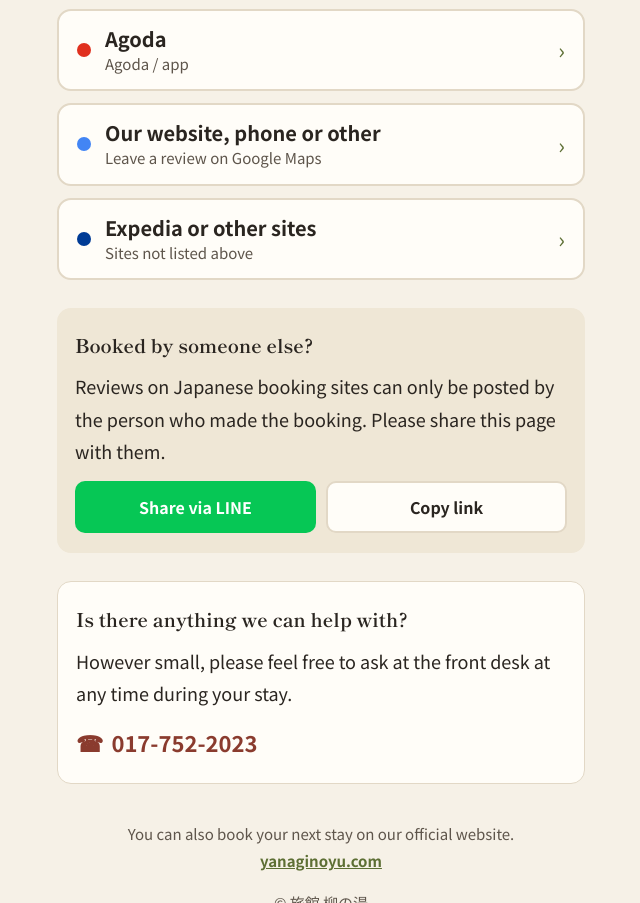
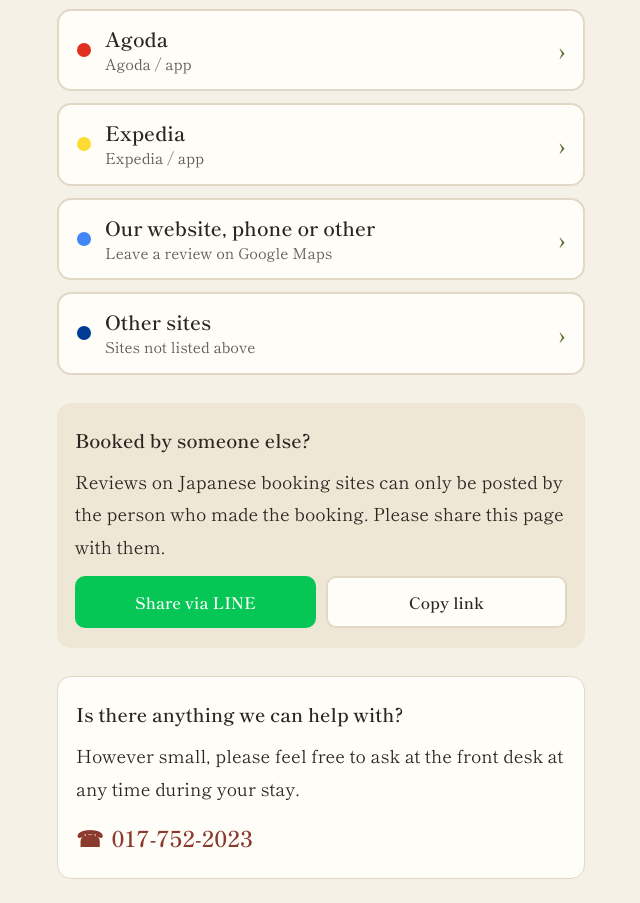
Before and after one commit to yanaginoyu250/yanaginoyu-review, a plain HTML site: page index.html in a window 1280 px wide. Shown: the part 861-1764 px from the top of the page, without its empty margins (319-959 px from the left). Drawn offline with Linux system fonts and the light colour scheme.

Commit message:
Add files via upload

```diff
--- a/index.html
+++ b/index.html
@@ -7,7 +7,7 @@
 <title>ご感想のお願い｜旅館 柳の湯</title>
 <link rel="preconnect" href="https://fonts.googleapis.com">
 <link rel="preconnect" href="https://fonts.gstatic.com" crossorigin>
-<link href="https://fonts.googleapis.com/css2?family=Shippori+Mincho:wght@500;700&family=Noto+Sans+JP:wght@400;500;700&display=swap" rel="stylesheet">
+<link href="https://fonts.googleapis.com/css2?family=Shippori+Mincho:wght@400;500;600&display=swap" rel="stylesheet">
 <script>
 /* ============================================================
    設定：リンク先はここだけ変更すればOKです
@@ -22,6 +22,8 @@ const CONFIG = {
   // Booking.com・Agoda：予約一覧（ログイン後に表示）。言語ごとのページは下の LANG_LINKS で切り替え
   booking: "https://secure.booking.com/mytrips.ja.html",
   agoda:   "https://www.agoda.com/ja-jp/account/bookings.html",
+  // Expedia：旅行（予約一覧）。ログイン後、宿泊済みの旅行から口コミを投稿
+  expedia: "https://www.expedia.co.jp/trips",
   // Google：Googleビジネスプロフィールの「クチコミを依頼」で取得できる短縮リンクに差し替えると、
   //         投稿画面が直接開きます（例：https://g.page/r/XXXXXXXX/review）
   google:  "https://www.google.com/maps?cid=18347113782654127880",
@@ -45,7 +47,7 @@ const CONFIG = {
 html{-webkit-text-size-adjust:100%}
 body{
   margin:0;background:var(--paper);color:var(--ink);
-  font-family:"Noto Sans JP","Hiragino Sans","Hiragino Kaku Gothic ProN","PingFang TC","Microsoft JhengHei",sans-serif;
+  font-family:"Shippori Mincho","Hiragino Mincho ProN","Yu Mincho","Songti TC","PMingLiU",serif;
   font-size:18px;line-height:1.8;
 }
 .wrap{max-width:560px;margin:0 auto;padding:0 16px 48px}
@@ -61,7 +63,7 @@ body{
 /* ヘッダー */
 header{text-align:center;padding:28px 0 8px}
 .sub{font-family:"Shippori Mincho","Hiragino Mincho ProN","Yu Mincho",serif;letter-spacing:.2em;font-size:15px;color:var(--ink-soft);margin:0}
-h1{font-family:"Shippori Mincho","Hiragino Mincho ProN","Yu Mincho",serif;font-weight:700;font-size:40px;letter-spacing:.15em;margin:4px 0 0;line-height:1.3}
+h1{font-family:"Shippori Mincho","Hiragino Mincho ProN","Yu Mincho",serif;font-weight:600;font-size:40px;letter-spacing:.15em;margin:4px 0 0;line-height:1.3}
 .rule{width:48px;height:2px;background:var(--yanagi);margin:18px auto}
 .lead{font-family:"Shippori Mincho","Hiragino Mincho ProN","Yu Mincho",serif;font-size:20px;font-weight:500;margin:0 0 10px;white-space:pre-line}
 h2,.box h3{text-wrap:balance}
@@ -78,8 +80,8 @@ h2{font-family:"Shippori Mincho","Hiragino Mincho ProN","Yu Mincho",serif;font-s
 }
 .choice:hover{border-color:var(--yanagi)}
 .choice:focus-visible{outline:3px solid var(--focus);outline-offset:2px}
-.choice[aria-expanded="true"]{border-color:var(--yanagi);box-shadow:0 0 0 3px #5d6f3422}
-.choice .name{font-size:20px;font-weight:700;display:block;line-height:1.4}
+.choice[aria-expanded="true"]{border-color:var(--yanagi);border-bottom-width:0;padding-bottom:16px;border-radius:14px 14px 0 0;background:var(--card)}
+.choice .name{font-size:20px;font-weight:600;display:block;line-height:1.4}
 .choice .hint{font-size:15px;color:var(--ink-soft);display:block;line-height:1.5}
 .choice .chev{margin-left:auto;font-size:22px;color:var(--yanagi);transition:transform .2s}
 .choice[aria-expanded="true"] .chev{transform:rotate(90deg)}
@@ -88,19 +90,20 @@ h2{font-family:"Shippori Mincho","Hiragino Mincho ProN","Yu Mincho",serif;font-s
 /* 手順パネル */
 .panel{
   background:var(--card);border:2px solid var(--yanagi);border-top:none;
-  border-radius:0 0 14px 14px;margin:-14px 0 0;padding:26px 18px 20px;
+  border-radius:0 0 14px 14px;margin:-12px 0 0;padding:4px 18px 20px;
 }
 .panel[hidden]{display:none}
+.panel::before{content:"";display:block;border-top:1px solid var(--line);margin:0 0 18px}
 .steps{list-style:none;margin:0 0 18px;padding:0;counter-reset:s}
 .steps li{position:relative;padding:0 0 12px 46px;counter-increment:s}
 .steps li::before{
   content:counter(s);position:absolute;left:0;top:2px;width:32px;height:32px;border-radius:50%;
-  background:var(--yanagi);color:#fff;font-weight:700;display:grid;place-items:center;font-size:17px;line-height:1
+  background:var(--yanagi);color:#fff;font-weight:600;display:grid;place-items:center;font-size:17px;line-height:1
 }
 .go{
   display:flex;align-items:center;justify-content:center;gap:8px;min-height:60px;
   border-radius:12px;background:var(--yanagi);color:#fff;text-decoration:none;
-  font-size:19px;font-weight:700;padding:12px 16px;text-align:center
+  font-size:19px;font-weight:600;padding:12px 16px;text-align:center
 }
 .go:focus-visible{outline:3px solid var(--focus);outline-offset:2px}
 .go.secondary{background:transparent;color:var(--yanagi);border:2px solid var(--yanagi);margin-top:10px}
@@ -113,21 +116,21 @@ h2{font-family:"Shippori Mincho","Hiragino Mincho ProN","Yu Mincho",serif;font-s
 .family{background:#efe7d6}
 .share{display:grid;grid-template-columns:1fr 1fr;gap:10px}
 .share a,.share button{
-  font:inherit;font-size:16px;font-weight:700;min-height:52px;border-radius:10px;
+  font:inherit;font-size:16px;font-weight:600;min-height:52px;border-radius:10px;
   display:flex;align-items:center;justify-content:center;text-decoration:none;cursor:pointer;padding:8px
 }
 .line{background:#06c755;color:#fff;border:none}
 .copy{background:var(--card);color:var(--ink);border:2px solid var(--line)}
 .help{background:var(--card);border:1px solid var(--line)}
-.tel{display:inline-flex;align-items:center;gap:8px;font-size:22px;font-weight:700;color:var(--accent);text-decoration:none}
+.tel{display:inline-flex;align-items:center;gap:8px;font-size:22px;font-weight:600;color:var(--accent);text-decoration:none}
 
 footer{text-align:center;margin-top:36px;font-size:15px;color:var(--ink-soft)}
-footer a{color:var(--yanagi);font-weight:700}
+footer a{color:var(--yanagi);font-weight:600}
 .toast{position:fixed;left:50%;bottom:24px;transform:translateX(-50%);background:var(--ink);color:#fff;
   padding:10px 18px;border-radius:999px;font-size:15px;opacity:0;transition:opacity .2s;pointer-events:none}
 .toast.show{opacity:1}
 
-html[lang="zh-Hant"] body{font-family:"Noto Sans TC","PingFang TC","Microsoft JhengHei","Noto Sans JP",sans-serif}
+html[lang="zh-Hant"] body{font-family:"Shippori Mincho","Songti TC","PMingLiU","Noto Serif TC",serif}
 @media (max-width:360px){h1{font-size:34px}.share{grid-template-columns:1fr}}
 .logo{margin:8px 0 0;line-height:0}
 .logo img{width:96px;height:auto}
@@ -217,6 +220,19 @@ html[lang="zh-Hant"] body{font-family:"Noto Sans TC","PingFang TC","Microsoft Jh
       <p class="note" data-i18n="intlNote"></p>
     </div>
 
+    <button class="choice" type="button" aria-expanded="false" aria-controls="p-expedia" data-key="expedia">
+      <span class="dot" style="background:#fddb32"></span>
+      <span><span class="name" data-i18n="expedia"></span><span class="hint" data-i18n="expediaHint"></span></span>
+      <span class="chev" aria-hidden="true">›</span>
+    </button>
+    <div class="panel" id="p-expedia" hidden>
+      <ol class="steps">
+        <li data-i18n="eS1"></li><li data-i18n="eS2"></li><li data-i18n="eS3"></li>
+      </ol>
+      <a class="go" data-link="expedia" target="_blank" rel="noopener"><span data-i18n="openExpedia"></span> ↗</a>
+      <p class="note" data-i18n="intlNote"></p>
+    </div>
+
     <button class="choice" type="button" aria-expanded="false" aria-controls="p-direct" data-key="direct">
       <span class="dot" style="background:#4285f4"></span>
       <span><span class="name" data-i18n="direct"></span><span class="hint" data-i18n="directHint"></span></span>
@@ -275,7 +291,12 @@ const T = {
     jalan:"じゃらん", jalanHint:"じゃらんnet・じゃらんアプリ",
     rakuten:"楽天トラベル", rakutenHint:"楽天トラベル・楽天トラベルアプリ",
     direct:"公式サイト・お電話など", directHint:"Googleマップにご感想をお寄せいただけます",
-    intl:"Expedia・その他のサイト", intlHint:"上にない予約サイト",
+    expedia:"Expedia", expediaHint:"エクスペディア・アプリ",
+    eS1:"チェックアウト後、Expediaからメールが届きます。メールの「口コミを書く」から投稿するのが一番簡単です。",
+    eS2:"メールが見つからない場合は、下のボタンから「旅行」を開いてログインします。",
+    eS3:"ご宿泊済みの「柳の湯」を選び、口コミを投稿してください。",
+    openExpedia:"Expediaの旅行を開く",
+    intl:"その他のサイト", intlHint:"上にない予約サイト",
     ikyu:"一休.com", ikyuHint:"一休.com・一休アプリ",
     booking:"Booking.com", bookingHint:"Booking.com・アプリ",
     agoda:"Agoda（アゴダ）", agodaHint:"Agoda・アプリ",
@@ -326,7 +347,12 @@ const T = {
     jalan:"Jalan", jalanHint:"jalan.net / Jalan app",
     rakuten:"Rakuten Travel", rakutenHint:"Rakuten Travel / app",
     direct:"Our website, phone or other", directHint:"Leave a review on Google Maps",
-    intl:"Expedia or other sites", intlHint:"Sites not listed above",
+    expedia:"Expedia", expediaHint:"Expedia / app",
+    eS1:"After check-out, Expedia will email you. The easiest way is to tap “Write a review” in that email.",
+    eS2:"Can’t find the email? Tap the button below to open “Trips” and log in.",
+    eS3:"Select your stay at Yanagi no Yu and write your review.",
+    openExpedia:"Open my Expedia trips",
+    intl:"Other sites", intlHint:"Sites not listed above",
     ikyu:"Ikyu.com", ikyuHint:"Ikyu.com / app",
     booking:"Booking.com", bookingHint:"Booking.com / app",
     agoda:"Agoda", agodaHint:"Agoda / app",
@@ -377,7 +403,12 @@ const T = {
     jalan:"Jalan（じゃらん）", jalanHint:"jalan.net・Jalan App",
     rakuten:"樂天旅遊", rakutenHint:"樂天旅遊・App",
     direct:"官方網站・電話・其他", directHint:"可於 Google 地圖留下評論",
-    intl:"Expedia・其他網站", intlHint:"未列於上方的訂房網站",
+    expedia:"Expedia", expediaHint:"智遊網・App",
+    eS1:"退房後，Expedia 會寄送電子郵件給您。點擊郵件中的「撰寫評論」是最簡單的方式。",
+    eS2:"找不到郵件時，請點擊下方按鈕開啟「行程」並登入。",
+    eS3:"選擇「柳之湯」的住宿紀錄並撰寫評論。",
+    openExpedia:"開啟 Expedia 行程",
+    intl:"其他網站", intlHint:"未列於上方的訂房網站",
     ikyu:"一休.com", ikyuHint:"一休.com・App",
     booking:"Booking.com", bookingHint:"Booking.com・App",
     agoda:"Agoda", agodaHint:"Agoda・App",
@@ -439,12 +470,13 @@ function setLang(lang){
     b.setAttribute("aria-pressed", String(b.dataset.setLang === lang));
   });
   const LL = {
-    ja:{ booking:"https://secure.booking.com/mytrips.ja.html", agoda:"https://www.agoda.com/ja-jp/account/bookings.html" },
-    en:{ booking:"https://secure.booking.com/mytrips.en-gb.html", agoda:"https://www.agoda.com/en-us/account/bookings.html" },
-    "zh-Hant":{ booking:"https://secure.booking.com/mytrips.zh-tw.html", agoda:"https://www.agoda.com/zh-tw/account/bookings.html" }
+    ja:{ booking:"https://secure.booking.com/mytrips.ja.html", agoda:"https://www.agoda.com/ja-jp/account/bookings.html", expedia:"https://www.expedia.co.jp/trips" },
+    en:{ booking:"https://secure.booking.com/mytrips.en-gb.html", agoda:"https://www.agoda.com/en-us/account/bookings.html", expedia:"https://www.expedia.com/trips" },
+    "zh-Hant":{ booking:"https://secure.booking.com/mytrips.zh-tw.html", agoda:"https://www.agoda.com/zh-tw/account/bookings.html", expedia:"https://www.expedia.com.tw/trips" }
   }[lang];
   document.querySelectorAll('[data-link="booking"]').forEach(a=>a.href = LL.booking);
   document.querySelectorAll('[data-link="agoda"]').forEach(a=>a.href = LL.agoda);
+  document.querySelectorAll('[data-link="expedia"]').forEach(a=>a.href = LL.expedia);
   document.getElementById("lineShare").href =
     "https://line.me/R/msg/text/?" + encodeURIComponent(d.shareText + "\n" + shareUrl);
   try{ localStorage.setItem("yny-lang", lang); }catch(e){}
@@ -490,7 +522,7 @@ document.querySelectorAll("[data-set-lang]").forEach(b=>b.addEventListener("clic
 // 予約サイトの指定（しおりのQR用）：?site=jalan / rakuten / google / intl
 // 指定されたサイトの手順を一番上に移して、最初から開いておく
 (function(){
-  const map = { jalan:"jalan", rakuten:"rakuten", ikyu:"ikyu", booking:"booking", agoda:"agoda",
+  const map = { jalan:"jalan", rakuten:"rakuten", ikyu:"ikyu", booking:"booking", agoda:"agoda", expedia:"expedia",
                 google:"direct", direct:"direct", intl:"intl" };
   const key = map[(new URLSearchParams(location.search).get("site") || "").toLowerCase()];
   if(!key) return;
```
